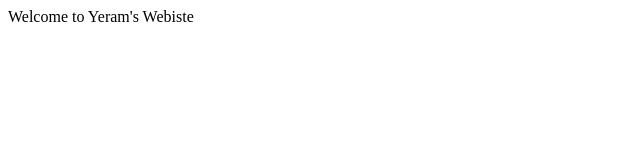
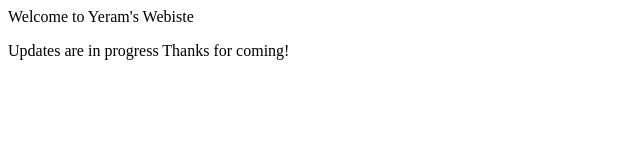
Before and after one commit to YeramPark/yeram.github.io, a plain HTML site: page index.html in a window 1280 px wide. Shown: the whole page, without its empty margins (0-640 px from the left). Drawn offline with Linux system fonts and the light colour scheme.

Commit message:
Update index.html

```diff
--- a/index.html
+++ b/index.html
@@ -9,5 +9,8 @@
     <p>
       Welcome to Yeram's Webiste
     </p>
+    <p>
+      Updates are in progress Thanks for coming!
+    </p>
   </body>
 </html>
```
